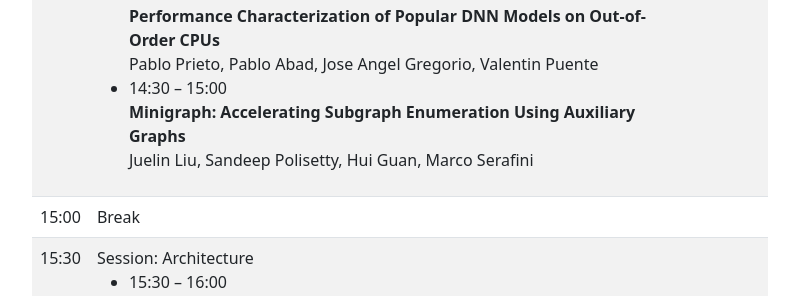
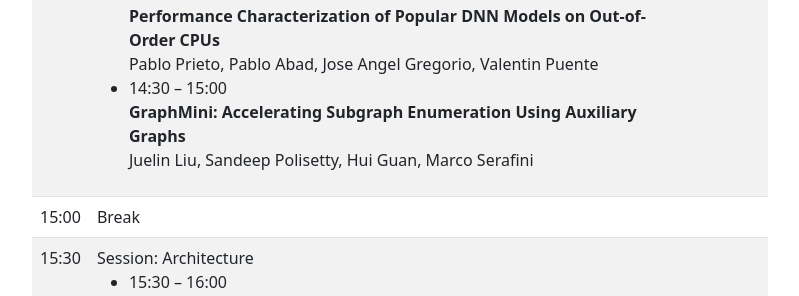
Before and after one commit to pact2023/pact2023.github.io, a Jekyll site: the page built from program/index.md, in a window 1280 px wide and 900 px high, scrolled down 3485 px. Shown: the part 159-455 px from the top of the window, without its empty margins (50-849 px from the left). Built offline with Jekyll 4.4.1, drawn with Linux system fonts in a browser that asks for light colours; some of the changed text lies outside the part shown.

Commit message:
update title for paper #59

```diff
--- a/_includes/list_of_papers.md
+++ b/_includes/list_of_papers.md
@@ -29,7 +29,7 @@ _This is the preliminary list of accepted papers and posters accepted at PACT 20
 
 * **MBAPIS: Multi-Level Behavior Analysis Guided Program Interval Selection for Microarchitecture Studies**, Hongwei Cui, _School of Computer Science, Peking University_, Yujie Cui, _School of Computer Science, Peking University_, Honglan Zhan, _School of Computer Science, Peking University_, Shuhao Liang, _School of Computer Science, Peking University_, Xianhua Liu, _School of Computer Science, Peking University_, Chun Yang, _School of Computer Science, Peking University_, Xu Cheng, _School of Computer Science, Peking University_
 
-* **Minigraph: Accelerating Subgraph Enumeration Using Auxiliary Graphs**, Juelin Liu, _University of Massachusetts Amherst_, Sandeep Polisetty, _University of Massachusetts Amherst_, Hui Guan, _University of Massachusetts Amherst_, Marco Serafini, _University of Massachusetts Amherst_
+* **GraphMini: Accelerating Subgraph Enumeration Using Auxiliary Graphs**, Juelin Liu, _University of Massachusetts Amherst_, Sandeep Polisetty, _University of Massachusetts Amherst_, Hui Guan, _University of Massachusetts Amherst_, Marco Serafini, _University of Massachusetts Amherst_
 
 * **Parallelizing Maximal Clique Enumeration on GPUs**, Mohammad Almasri, _University of Illinois at Urbana-Champaign_, Yen-Hsiang Chang, _University of Illinois at Urbana-Champaign_, Izzat El Hajj, _American University of Beirut_, Rakesh Nagi, _University of Illinois at Urbana-Champaign_, Jinjun Xiong, _University at Buffalo_, Wen-mei Hwu, _NVIDIA, University of Illinois at Urbana-Champaign_
 
--- a/program/index.md
+++ b/program/index.md
@@ -543,7 +543,7 @@ show_sidebar: true
 					14:30 – 15:00
 					<br>
 					<b>
-						Minigraph: Accelerating Subgraph Enumeration Using Auxiliary Graphs
+						GraphMini: Accelerating Subgraph Enumeration Using Auxiliary Graphs
 					</b>
 					<br>
 					Juelin Liu, Sandeep Polisetty, Hui Guan, Marco Serafini
```
